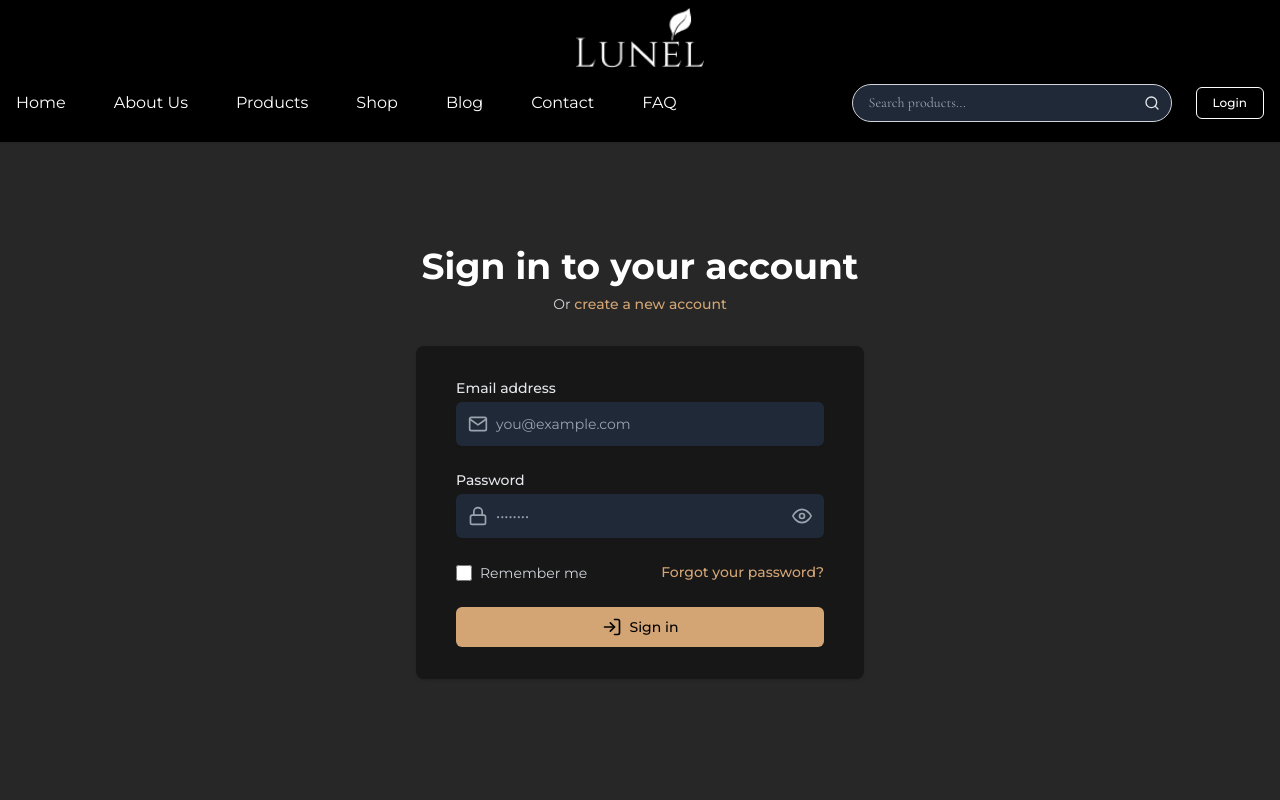
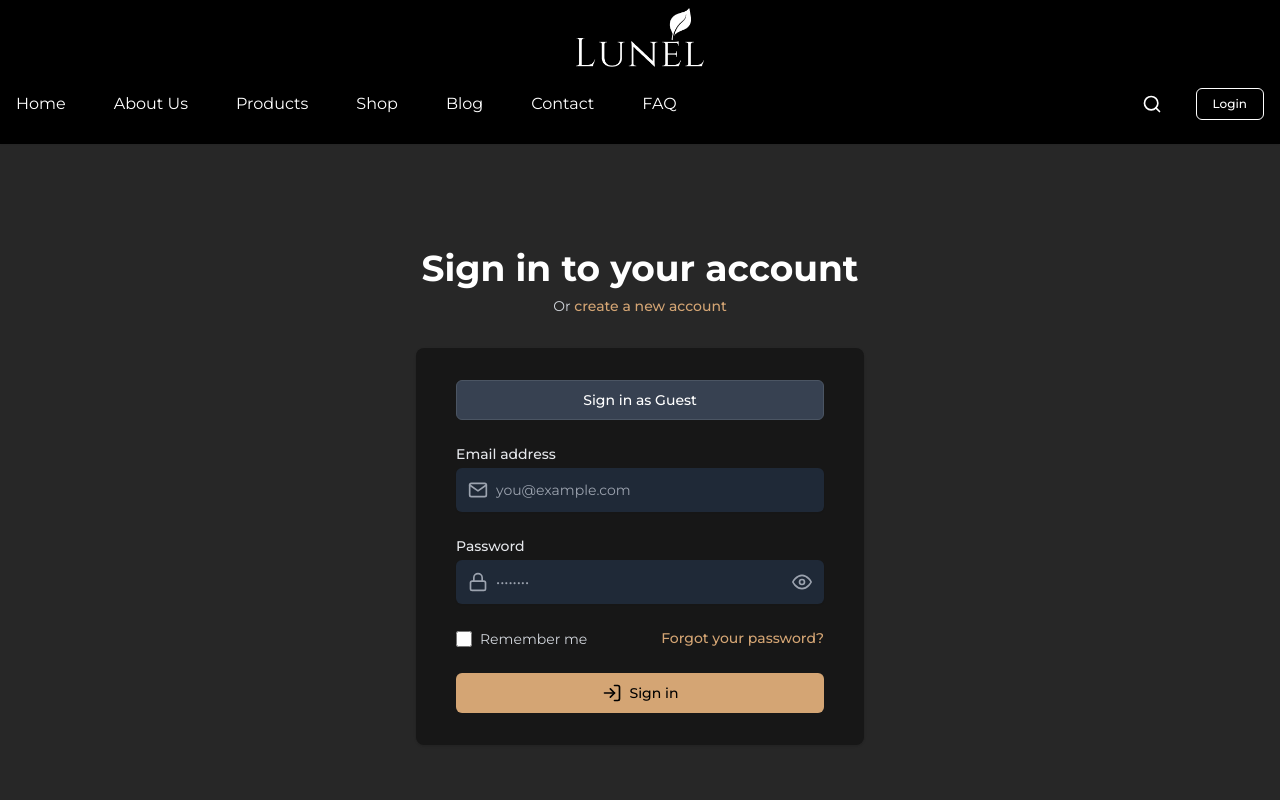
Before and after one commit to parvesmosarof35/beautyShop, a Next.js app: page /login in a window 1280 px wide. Shown: the top 800 px of the page. Built offline with nearby package versions, Linux system fonts and the light colour scheme.

Commit message:
added login as demo user

```diff
--- a/app/(user)/contact/ContactContent.tsx
+++ b/app/(user)/contact/ContactContent.tsx
@@ -227,12 +227,12 @@ export default function ContactContent() {
                                 </div>
                             </div>
 
-                            <div className="bg-[#d4a574] p-6 rounded-lg">
+                            {/* <div className="bg-[#d4a574] p-6 rounded-lg">
                                 <h3 className="text-lg font-medium text-black mb-2 font-bold">Quick Response</h3>
                                 <p className="text-black mb-4">We typically respond to all inquiries within 24 hours on business days.</p>
                                 <p className="text-sm text-black">Monday - Friday: 9:00 AM - 6:00 PM</p>
                                 <p className="text-sm text-black">Saturday - Sunday: Closed</p>
-                            </div>
+                            </div> */}
                         </div>
                     </div>
                 </div>
--- a/app/(user)/login/page.tsx
+++ b/app/(user)/login/page.tsx
@@ -10,6 +10,7 @@ import { useDispatch } from 'react-redux';
 import { setUser } from '@/app/store/authSlice';
 import { jwtDecode } from 'jwt-decode';
 import Swal from 'sweetalert2';
+import { guestUser } from '@/app/store/config/envConfig';
 
 export default function LoginPage() {
   const [email, setEmail] = useState('');
@@ -39,22 +40,9 @@ export default function LoginPage() {
     }
   }, []);
 
-  const handleSubmit = async (e: React.FormEvent) => {
-    e.preventDefault();
-
-    if (!email || !password) {
-      Swal.fire({
-        icon: "error",
-        title: "Oops...",
-        text: !email ? "Email is required!" : "Password is required!",
-      });
-      return;
-    }
-
-    const loginData = { email, password };
-
+  const executeLogin = async (credentials: { email: string; password: string }) => {
     try {
-      const response = await logIn(loginData).unwrap();
+      const response = await logIn(credentials).unwrap();
 
       if (response?.success && response?.data?.accessToken) {
         let decodedToken: any = null;
@@ -64,14 +52,14 @@ export default function LoginPage() {
           console.error("Error decoding token:", decodeError);
         }
 
-
-
-        // Save remember preferences
+        // Save remember preferences (only if rememberMe is checked, using current state)
+        // Note: For guest login we probably don't want to overwrite remember me unless specific behavior is desired,
+        // but following existing logic:
         try {
           if (rememberMe) {
             localStorage.setItem("rememberMe", "true");
-            localStorage.setItem("rememberEmail", email);
-            localStorage.setItem("rememberPassword", password);
+            localStorage.setItem("rememberEmail", credentials.email);
+            localStorage.setItem("rememberPassword", credentials.password);
           } else {
             localStorage.setItem("rememberMe", "false");
             localStorage.removeItem("rememberEmail");
@@ -99,7 +87,6 @@ export default function LoginPage() {
             if (decodedToken?.role === "admin" || decodedToken?.role === "superAdmin") {
                 router.push("/admin/dashboard");
             } else {
-                 // Navigate to redirect path if provided, else home
                 const params = new URLSearchParams(window.location.search);
                 const redirect = params.get("redirect");
                 if (redirect) {
@@ -139,6 +126,28 @@ export default function LoginPage() {
     }
   };
 
+  const handleSubmit = async (e: React.FormEvent) => {
+    e.preventDefault();
+
+    if (!email || !password) {
+      Swal.fire({
+        icon: "error",
+        title: "Oops...",
+        text: !email ? "Email is required!" : "Password is required!",
+      });
+      return;
+    }
+
+    await executeLogin({ email, password });
+  };
+
+  const handleGuestLogin = async () => {
+    await executeLogin({
+      email: guestUser.email,
+      password: guestUser.password
+    });
+  };
+
   return (
     <div className="min-h-screen bg-[#272727] flex flex-col justify-start pt-20 sm:px-6 lg:px-8">
       <div className="sm:mx-auto sm:w-full sm:max-w-md">
@@ -157,6 +166,17 @@ export default function LoginPage() {
         <div className="bg-[#171717] py-8 px-4 shadow sm:rounded-lg sm:px-10">
 
           <form className="space-y-6" onSubmit={handleSubmit}>
+
+            <div>
+              <Button
+                type="button"
+                onClick={handleGuestLogin}
+                className="w-full bg-gray-700 hover:bg-gray-600 text-white transition-all duration-300 py-3 px-4 text-sm font-medium font-montserrat flex items-center justify-center border border-gray-600"
+                disabled={isLoading}
+              >
+                Sign in as Guest
+              </Button>
+            </div>
             <div>
               <label htmlFor="email" className="block text-sm font-medium text-gray-200 font-montserrat">
                 Email address
--- a/app/(user)/products/[id]/ProductDetailsContent.tsx
+++ b/app/(user)/products/[id]/ProductDetailsContent.tsx
@@ -235,14 +235,14 @@ export default function ProductDetailsContent({ product, relatedProducts }: Prod
               >
                 {isAddingToCart ? 'Adding...' : 'Add to Cart'}
               </button>
-              <button
+              {/* <button
                 onClick={handleWishlistToggle}
                 disabled={isAddingToWishlist || isRemovingFromWishlist}
                 className="w-full bg-transparent border-2 border-[#2a2a2a] hover:border-[#D4A574] text-white py-4 px-6 rounded-lg flex items-center justify-center gap-2 transition-colors disabled:opacity-50"
               >
                 <Heart size={20} fill={isInWishlist ? 'currentColor' : 'none'} className={isInWishlist ? 'text-[#D4A574]' : ''} />
                 {isInWishlist ? 'In Wishlist' : 'Add to Wishlist'}
-              </button>
+              </button> */}
             </div>
           </div>
         </div>
--- a/app/components/FilterComponent.tsx
+++ b/app/components/FilterComponent.tsx
@@ -1,7 +1,4 @@
 'use client';
-
-import { useState, useEffect } from 'react';
-import { Filter } from 'lucide-react';
 
 type FilterState = {
   collections: string[];
@@ -148,15 +145,15 @@ export default function FilterComponent({
         </div>
 
         {/* Skin Type */}
-        {renderFilterSection('Skin Type', skinTypes, handleSkinTypeChange, filters.skinTypes)}
+        {/* {renderFilterSection('Skin Type', skinTypes, handleSkinTypeChange, filters.skinTypes)} */}
 
         {/* Key Ingredients */}
-        {renderFilterSection(
+        {/* {renderFilterSection(
           'Key Ingredients',
           ingredients,
           handleIngredientChange,
           filters.ingredients
-        )}
+        )} */}
 
         <button
           onClick={() => setShowMobileFilters(false)}
--- a/app/components/Header.tsx
+++ b/app/components/Header.tsx
@@ -45,6 +45,7 @@ const Header = () => {
 
       if (!clickedInsideDesktop && !clickedInsideMobile) {
           setSearchResultsOpen(false);
+          setIsSearchOpen(false);
       }
     }
     document.addEventListener('mousedown', handleClickOutside);
@@ -177,8 +178,7 @@ const Header = () => {
   const renderRightControls = (isMobileView = false) => (
     <div className="flex items-center space-x-4 md:space-x-6">
       {/* Search */}
-      {/* Search */}
-      <div className="relative">
+      <div className={`relative flex items-center justify-center ${!isMobileView ? 'w-10 h-10' : ''}`}>
         {isMobileView ? (
           <button
             onClick={() => setIsSearchOpen(!isSearchOpen)}
@@ -188,7 +188,8 @@ const Header = () => {
             <FiSearch className="h-5 w-5" />
           </button>
         ) : (
-          <div className="relative w-64 lg:w-80">
+          isSearchOpen ? (
+            <div className="absolute right-0 top-1/2 -translate-y-1/2 w-64 lg:w-80 animate-fade-in z-50">
               <form onSubmit={handleSearch} className="relative group" ref={searchRef}>
                 <input
                   type="text"
@@ -196,6 +197,7 @@ const Header = () => {
                   onChange={(e) => setSearchQuery(e.target.value)}
                   placeholder="Search products..."
                   className="w-full bg-gray-800 border border-gray-300 text-white text-sm rounded-full py-2 pl-4 pr-10 focus:outline-none focus:border-[#d4a674] focus:ring-1 focus:ring-[#d4a674] transition-all duration-300 placeholder-gray-400"
+                  autoFocus
                 />
                 <button
                   type="submit"
@@ -208,11 +210,20 @@ const Header = () => {
                 {renderSearchResultsDropdown()}
               </form>
             </div>
+          ) : (
+            <button
+              onClick={() => setIsSearchOpen(true)}
+              className="text-white hover:text-white transition-colors"
+              aria-label="Open search"
+            >
+              <FiSearch className="h-5 w-5" />
+            </button>
+          )
         )}
       </div>
 
       {/* Wishlist */}
-      {isAuthenticated && (
+      {/* {isAuthenticated && (
         <Link href="/wishlist" className="text-white hover:text-white transition-colors relative" onClick={handleNavigation}>
           <FiHeart className="h-5 w-5" />
           {wishlistCount > 0 && (
@@ -221,19 +232,7 @@ const Header = () => {
             </span>
           )}
         </Link>
-      )}
-
-      {/* Cart */}
-      {isAuthenticated && (
-        <Link href="/cart" className="text-white hover:text-white relative transition-colors" onClick={handleNavigation}>
-          <FiShoppingBag className="h-5 w-5" />
-          {cartItemCount > 0 && (
-            <span className="absolute -top-2 -right-2 bg-gray-300 text-gray-800 text-[10px] font-bold rounded-full h-4 w-4 flex items-center justify-center">
-              {cartItemCount > 9 ? '9+' : cartItemCount}
-            </span>
-          )}
-        </Link>
-      )}
+      )} */}
 
             {/* Account (Desktop Only) */}
       {!isMobileView && (
@@ -269,6 +268,20 @@ const Header = () => {
           </div>
         )
       )}
+
+      {/* Cart */}
+      {isAuthenticated && (
+        <Link href="/cart" className="text-white hover:text-white relative transition-colors" onClick={handleNavigation}>
+          <FiShoppingBag className="h-5 w-5" />
+          {cartItemCount > 0 && (
+            <span className="absolute -top-2 -right-2 bg-gray-300 text-gray-800 text-[10px] font-bold rounded-full h-4 w-4 flex items-center justify-center">
+              {cartItemCount > 9 ? '9+' : cartItemCount}
+            </span>
+          )}
+        </Link>
+      )}
+
+
     </div>
   );
 
--- a/app/components/HeroSection.tsx
+++ b/app/components/HeroSection.tsx
@@ -42,10 +42,10 @@ const HeroSection = () => {
             </Link>
           </div>
           <Link href="/contact">
-          <div className="mt-10 flex items-center justify-center space-x-3 cursor-pointer">
+          {/* <div className="mt-10 flex items-center justify-center space-x-3 cursor-pointer">
               <SquareArrowOutUpRight className="size-5" />
             <span className="text-white text-base font-montserrat font-medium">Dermatology Partner</span>
-          </div>
+          </div> */}
           </Link>
         </div>
       </div>
--- a/app/components/ProductCard.tsx
+++ b/app/components/ProductCard.tsx
@@ -202,7 +202,7 @@ export function ProductCard({ product }: ProductCardProps) {
           />
 
           {/* Wishlist Icon - Top Left */}
-          <button
+          {/* <button
             onClick={handleWishlistToggle}
             disabled={isAddingToWishlist}
             className={`absolute top-3 left-3 z-20 p-2 rounded-full transition-all duration-300 disabled:opacity-50 disabled:cursor-not-allowed ${isInWishlist
@@ -219,7 +219,7 @@ export function ProductCard({ product }: ProductCardProps) {
                 fill={isInWishlist ? 'currentColor' : 'none'}
               />
             )}
-          </button>
+          </button> */}
 
           {product.isBestSeller && (
             <div className="absolute top-3 right-3 bg-yellow-500 text-white text-[10px] font-bold px-2 py-1 rounded-full uppercase tracking-wider z-10">
--- a/app/store/config/envConfig.ts
+++ b/app/store/config/envConfig.ts
@@ -1,8 +1,16 @@
 
-export const imgUrl = "https://benefit-settle-expo-evaluating.trycloudflare.com/";
+export const imgUrl = "https://charger-cindy-decreased-equilibrium.trycloudflare.com/";
 
 
 export const url = `${imgUrl}api/v1/`;
+
+
+// Email: parvesmosarof32@gmail.com
+// Password: 12345678
+export const guestUser = {
+  email: "parvesmosarof32@gmail.com",
+  password: "12345678"
+};
 
 // 🔥 WebSocket base URL (auto picks wss:// if https page, ws:// otherwise)
 // const wsProtocol = window.location.protocol === "https:" ? "wss" : "ws";
```
Also changed, not shown: public/images/logo.png. Lines whose indentation alone changed are shown as unchanged.
